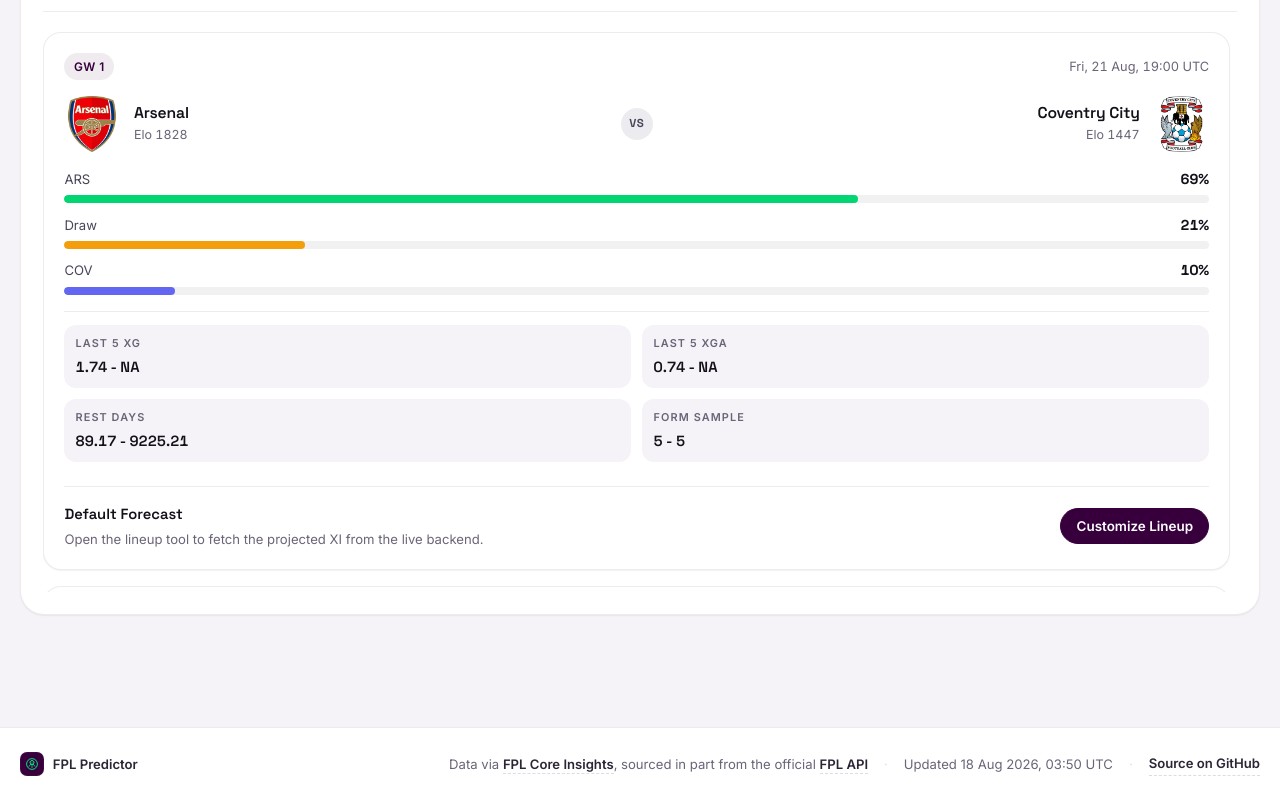
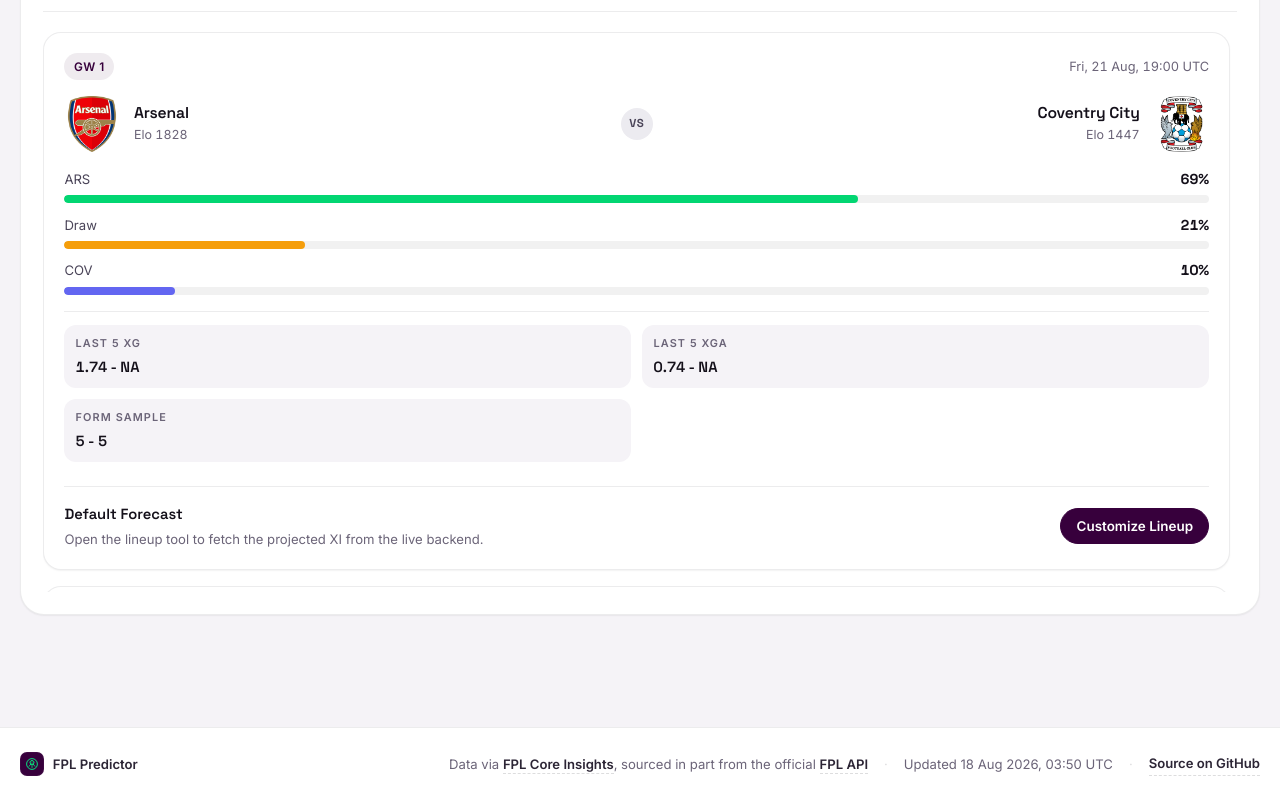
Before and after one commit to GiwinEdwin09/FPL-Predictor, a Next.js app in the folder apps/web/: page /predictions in a window 1280 px wide. Shown: the part 619-1419 px from the top of the page. Built offline with nearby package versions, Linux system fonts and the light colour scheme.

Commit message:
Fix fixture card

```diff
--- a/apps/web/components/fixture-card.tsx
+++ b/apps/web/components/fixture-card.tsx
@@ -117,12 +117,6 @@ export function FixtureCard({
           </strong>
         </div>
         <div>
-          <span className="context-label">Rest Days</span>
-          <strong>
-            {fixture.context.homeDaysRest ?? "NA"} - {fixture.context.awayDaysRest ?? "NA"}
-          </strong>
-        </div>
-        <div>
           <span className="context-label">Form Sample</span>
           <strong>
             {fixture.context.homeLast5Matches ?? 0} - {fixture.context.awayLast5Matches ?? 0}
```
